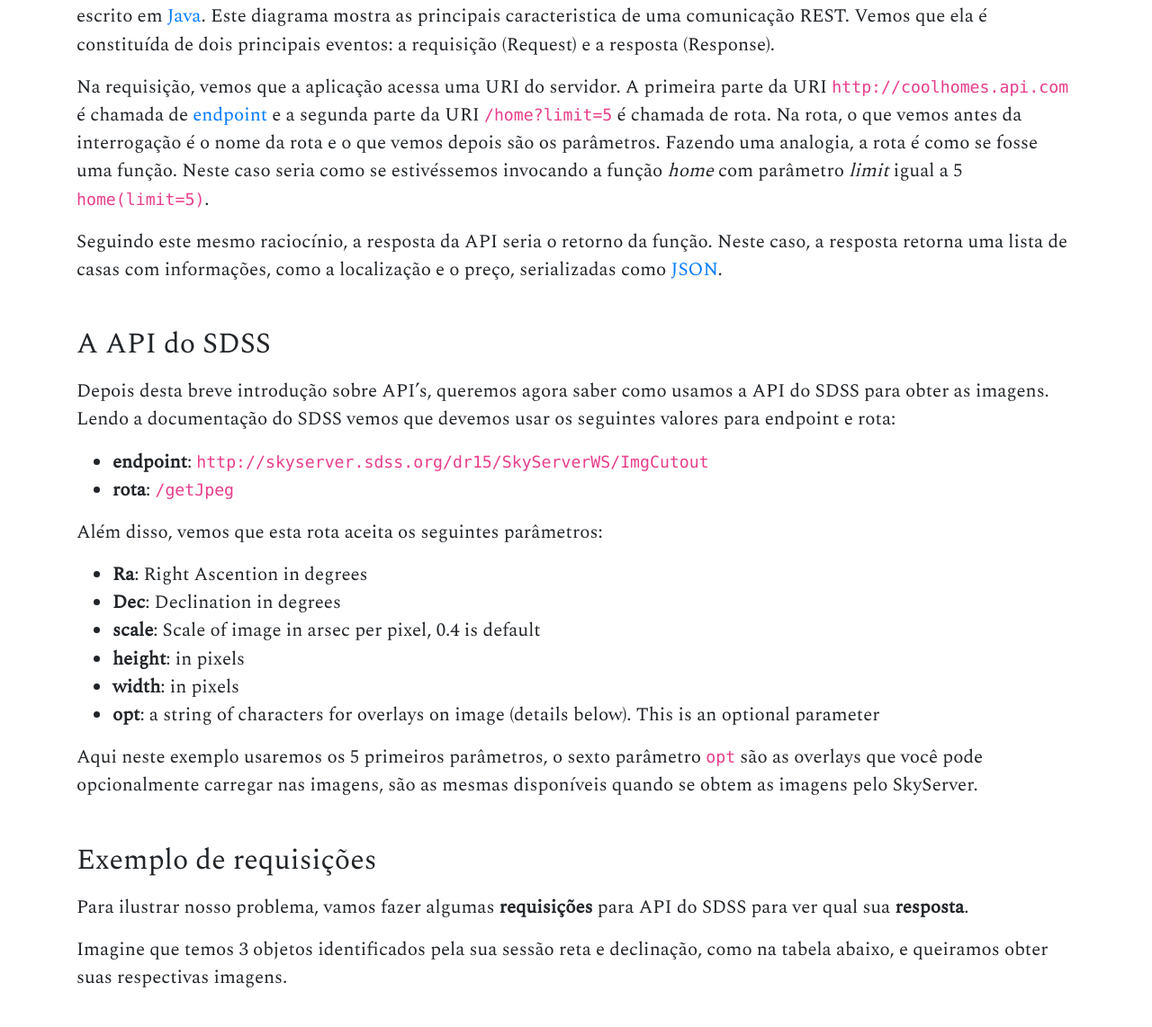
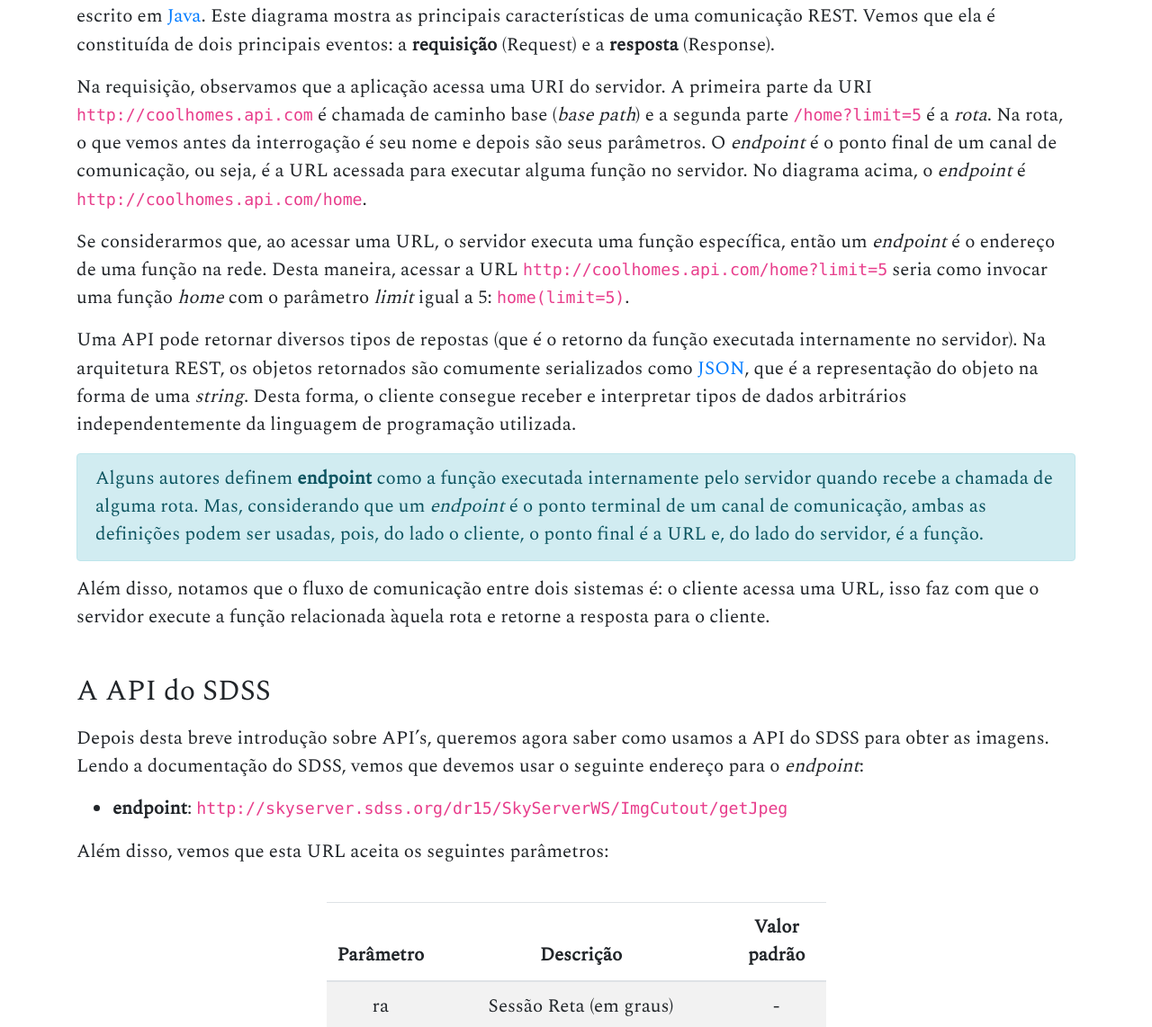
Before and after one commit to iagml/website, a Jekyll site: the page built from _posts/2019-11-11-automatizando-download-de-imagens-do-sdss.md, in a window 1280 px wide and 1400 px high, scrolled down 1895 px. Shown: the part 258-1400 px from the top of the window at 90% size. Built offline with Jekyll 4.4.1, drawn with Linux system fonts in a browser that asks for light colours; comment, search, counter and statistics services are not loaded; some of the changed text lies outside the part shown.

Commit message:
correções no texto do artigo

````diff
--- a/_posts/2019-11-11-automatizando-download-de-imagens-do-sdss.md
+++ b/_posts/2019-11-11-automatizando-download-de-imagens-do-sdss.md
@@ -13,45 +13,91 @@
 
 ## Como o SDSS disponibiliza suas imagens?
 
-A forma mais comum de acessar o catálogo de imagens do SDSS é pela página do [SkyServer](https://skyserver.sdss.org/dr15/en/tools/chart/list.aspx), que é uma interface de usuário ([UI](https://en.wikipedia.org/wiki/User_interface)) para obtenção das imagens, ou seja, uma interface entre o servidor e a pessoa na qual o usuário interage com o servidor de forma gráfica. Mas além da interface de usuário, o SDSS disponibiliza uma interface de programação de aplicação ([API](https://en.wikipedia.org/wiki/Application_programming_interface)), que é uma forma do servidor se comunicar diretamente com outro programa.
+A forma mais comum de acessar o catálogo de imagens do SDSS é pela página do [SkyServer](https://skyserver.sdss.org/dr15/en/tools/chart/list.aspx), que é uma interface gráfica de usuário ([GUI](https://en.wikipedia.org/wiki/Graphical_user_interface)), ou seja, uma interface entre o servidor e a pessoa, que é feita de forma gráfica. Mas além da interface de usuário, o SDSS disponibiliza uma interface de programação de aplicação ([API](https://en.wikipedia.org/wiki/Application_programming_interface)), que é uma forma do [servidor](https://en.wikipedia.org/wiki/Server_(computing)) se comunicar diretamente com outro programa ([cliente](https://en.wikipedia.org/wiki/Client_(computing))).
 
-A API do SDSS está documentada [nesta página](http://skyserver.sdss.org/dr15/en/help/docs/api.aspx). Ela disponibiliza mais dados além de images, mas aqui veremos como usá-la para fazer nosso programa se comunicar diretamente com o servidor do SDSS para obter imagens.
+A API do SDSS está documentada [nesta página](http://skyserver.sdss.org/dr15/en/help/docs/api.aspx). Ela disponibiliza mais dados além de images, mas aqui veremos como usá-la para obter imagens.
 
 ## Como funciona uma API?
 
 Simplificadamente, o funcionamento de uma API é análogo ao de uma função. A diferença é que você não está invocando uma função do seu programa, mas de um outro programa, escrito em outra linguagem e executado em outro computador. Sendo assim, você precisa chamar essa função pela internet.
 
-Mas como é possível executar uma função escrita em outra linguagem e executando em outro computador? Isso é possível porque os pragramas que são projetados para comunicar com outros programas usam um padrão de comunicação. No caso do SDSS, é implementada uma arquitetura de software chamada [REST](https://en.wikipedia.org/wiki/Representational_state_transfer), que é a mais comumente usada para esta finalidade.
+*Mas como é possível executar uma função escrita em outra linguagem e executando em outro computador?* Isso é possível porque os programas que são projetados para comunicar com outros programas usam um padrão de comunicação. No caso do SDSS, é implementada uma arquitetura de software chamada [REST](https://en.wikipedia.org/wiki/Representational_state_transfer), que é a mais uma das mais comuns usadas para esta finalidade.
 
-Os programas que se comunicam por uma API REST usam o protocolo [HTTP](https://en.wikipedia.org/wiki/Hypertext_Transfer_Protocol) para trocar informações. Assim, para que um programa executar uma determinada função no servidor, basta que acesse uma [URL](https://en.wikipedia.org/wiki/URL). Cada URL do servidor representa uma função, nela também é possível passar parâmetros. Isso também é chamada de *Rota da API*.
+Os programas que se comunicam por uma API REST usam o protocolo [HTTP](https://en.wikipedia.org/wiki/Hypertext_Transfer_Protocol) para trocar informações. Assim, para que um programa executar uma determinada função no servidor, basta que acesse uma [URL](https://en.wikipedia.org/wiki/URL). Cada URL do servidor representa uma função, que também pode ser chamada de [endpoint](https://en.wikipedia.org/wiki/Web_API#Endpoints).
 
 ## Mecanismo de uma API
 
 <img src="https://idratherbewritingmedia.com/images/api/restapi_restapi.svg" width="600px" style="max-width:100%;" class="mx-auto d-block">
 
-No exemplo ilustrado pelo diagama acima, vemos um programa escrito em [Ruby](https://en.wikipedia.org/wiki/Ruby_(programming_language)) se comunicando com um servidor escrito em [Java](https://en.wikipedia.org/wiki/Java_(programming_language)). Este diagrama mostra as principais caracteristica de uma comunicação REST. Vemos que ela é constituída de dois principais eventos: a requisição (Request) e a resposta (Response).
+No exemplo ilustrado pelo diagama acima, vemos um programa escrito em [Ruby](https://en.wikipedia.org/wiki/Ruby_(programming_language)) se comunicando com um servidor escrito em [Java](https://en.wikipedia.org/wiki/Java_(programming_language)). Este diagrama mostra as principais características de uma comunicação REST. Vemos que ela é constituída de dois principais eventos: a **requisição** (Request) e a **resposta** (Response).
 
-Na requisição, vemos que a aplicação acessa uma URI do servidor. A primeira parte da URI `http://coolhomes.api.com` é chamada de [endpoint](https://en.wikipedia.org/wiki/Web_API#Endpoints) e a segunda parte da URI `/home?limit=5` é chamada de rota. Na rota, o que vemos antes da interrogação é o nome da rota e o que vemos depois são os parâmetros. Fazendo uma analogia, a rota é como se fosse uma função. Neste caso seria como se estivéssemos invocando a função *home* com parâmetro *limit* igual a 5  `home(limit=5)`.
+Na requisição, observamos que a aplicação acessa uma URI do servidor. A primeira parte da URI `http://coolhomes.api.com` é chamada de caminho base (*base path*) e a segunda parte `/home?limit=5` é a *rota*. Na rota, o que vemos antes da interrogação é seu nome e depois são seus parâmetros. O *endpoint* é o ponto final de um canal de comunicação, ou seja, é a URL acessada para executar alguma função no servidor. No diagrama acima, o *endpoint* é `http://coolhomes.api.com/home`.
 
-Seguindo este mesmo raciocínio, a resposta da API seria o retorno da função. Neste caso, a resposta retorna uma lista de casas com informações, como a localização e o preço, serializadas como [JSON](https://en.wikipedia.org/wiki/JSON).
+Se considerarmos que, ao acessar uma URL, o servidor executa uma função específica, então um *endpoint* é o endereço de uma função na rede. Desta maneira, acessar a URL `http://coolhomes.api.com/home?limit=5` seria como invocar uma função *home* com o parâmetro *limit* igual a 5: `home(limit=5)`.
+
+Uma API pode retornar diversos tipos de repostas (que é o retorno da função executada internamente no servidor). Na arquitetura REST, os objetos retornados são comumente serializados como [JSON](https://en.wikipedia.org/wiki/JSON), que é a representação do objeto na forma de uma *string*. Desta forma, o cliente consegue receber e interpretar tipos de dados arbitrários independentemente da linguagem de programação utilizada.
+
+<div class="alert alert-info">
+  Alguns autores definem <b>endpoint</b> como a função executada internamente pelo servidor quando recebe a chamada de alguma rota. Mas, considerando que um <i>endpoint</i> é o ponto terminal de um canal de comunicação, ambas as definições podem ser usadas, pois, do lado o cliente, o ponto final é a URL e, do lado do servidor, é a função.
+</div>
+
+Além disso, notamos que o fluxo de comunicação entre dois sistemas é: o cliente acessa uma URL, isso faz com que o servidor execute a função relacionada àquela rota e retorne a resposta para o cliente.
 
 ## A API do SDSS
 
-Depois desta breve introdução sobre API's, queremos agora saber como usamos a API do SDSS para obter as imagens. Lendo a documentação do SDSS vemos que devemos usar os seguintes valores para endpoint e rota:
+Depois desta breve introdução sobre API's, queremos agora saber como usamos a API do SDSS para obter as imagens. Lendo a documentação do SDSS, vemos que devemos usar o seguinte endereço para o  *endpoint*:
 
-- **endpoint**: `http://skyserver.sdss.org/dr15/SkyServerWS/ImgCutout`
-- **rota**: `/getJpeg`
+- **endpoint**: `http://skyserver.sdss.org/dr15/SkyServerWS/ImgCutout/getJpeg`
 
-Além disso, vemos que esta rota aceita os seguintes parâmetros:
+Além disso, vemos que esta URL aceita os seguintes parâmetros:
 
-- **Ra**: Right Ascention in degrees
-- **Dec**: Declination in degrees
-- **scale**: Scale of image in arsec per pixel, 0.4 is default
-- **height**: in pixels
-- **width**: in pixels
-- **opt**: a string of characters for overlays on image (details below). This is an optional parameter
+<div class="table-wrapper">
+  <table class="table table-striped text-center">
+    <thead>
+      <tr>
+        <th>Parâmetro</th>
+        <th>Descrição</th>
+        <th>Valor padrão</th>
+      </tr>
+    </thead>
+    <tbody>
+      <tr>
+        <td>ra</td>
+        <td>Sessão Reta (em graus)</td>
+        <td>-</td>
+      </tr>
+      <tr>
+        <td>dec</td>
+        <td>Declinação (em graus)</td>
+        <td>-</td>
+      </tr>
+      <tr>
+        <td>scale</td>
+        <td>Escala da imagem (em arsec por pixel)</td>
+        <td>0.4</td>
+      </tr>
+      <tr>
+        <td>height</td>
+        <td>Altura da imagem (em pixels)</td>
+        <td>512</td>
+      </tr>
+      <tr>
+        <td>width</td>
+        <td>Largura da imagem (em pixels)</td>
+        <td>512</td>
+      </tr>
+      <tr>
+        <td>opt</td>
+        <td>Uma string com as overlays que serão carregadas sobre a imagem</td>
+        <td>-</td>
+      </tr>
+    </tbody>
+  </table>
+</div>
 
-Aqui neste exemplo usaremos os 5 primeiros parâmetros, o sexto parâmetro `opt` são as overlays que você pode opcionalmente carregar nas imagens, são as mesmas disponíveis quando se obtem as imagens pelo SkyServer.
+Os parâmtros **ra** e **dec** são obrigatórios, já os demais são opcionais, visto que têm um valor padrão.
+
+Neste exemplo, usaremos os 5 primeiros parâmetros, o sexto parâmetro `opt` são as overlays que podem ser opcionalmente carregadas nas imagens, são as mesmas overlays disponíveis quando se obtém as imagens pelo site do SkyServer.
 
 ## Exemplo de requisições
 
@@ -130,19 +176,23 @@
 - Iterar sobre uma [coleção](https://en.wikipedia.org/wiki/Collection_(abstract_data_type)) de dados (DataFrame, Lista, etc.) e montar as URL's para fazer a requisição.
 - Salvar a resposta da API (imagem) no disco.
 
+<div class="alert alert-info">
+  Aqui usaremos a linguagem <b>Python</b> para escrever nosso programa, mas ele poderia ser escrito em qualquer linguagem de programação que tenha uma biblioteca de abstração da camada de rede para enviar e receber pacotes usando o protocolo HTTP.
+</div>
+
 # Implementação
 
 Primeiro, vamos implementar uma função que recebe os parâmetros aceitos pela rota da API do SDSS e montar nossa URL.
 
 ```py
 def create_request_url(ra, dec, width=200, height=200, scale=.3):
-  ROUTE = 'http://skyserver.sdss.org/dr15/SkyServerWS/ImgCutout/getjpeg'
-  return f'{ROUTE}?ra={ra}&dec={dec}&width={width}&height={height}&scale={scale}'
+  ENDPOINT = 'http://skyserver.sdss.org/dr15/SkyServerWS/ImgCutout/getjpeg'
+  return f'{ENDPOINT}?ra={ra}&dec={dec}&width={width}&height={height}&scale={scale}'
 ```
 
 A função `create_request_url` possui dois parâmetros obrigatórios: **ra** e **dec**. Os demais são opicionais.
 
-Agora vamos implementar uma função que receba uma URL, faça a *requisição* e salve a *resposta* (imagem) no disco. Para isso, vamos utilizar a biblioteca `requests` do python.
+Agora vamos implementar uma função que receba uma URL, faça a *requisição* e salve a *resposta* (imagem) no disco. Para isso, vamos utilizar a biblioteca [requests](https://requests.readthedocs.io/en/master/), que é responsável pelo envio e recebimento de pacotes através da rede.
 
 ```py
 import requests
@@ -169,7 +219,7 @@
     download_image(url, filename)
 ```
 
-A função `batch_download` itera sobre um DataFrame e faz chamadas em batelada da função `download_image` até que todos os objetos estejem baixados.
+A função `batch_download` itera sobre um DataFrame e chama a função `download_image` para cada objeto da coleção recebida como parâmetro.
 
 Para ilustrar este exemplo, vamos usar um dataset de amostra com 50 objetos. Estes dados estão num arquivo CSV que contém os dados de RA e DEC de cada objeto. O trecho de código abaixo carrega o dataset e chama a função `batch_download`, nossa função principal.
 
@@ -180,7 +230,7 @@
 
 A imagem abaixo mostra as imagens baixadas pelo programa.
 
-<img src="/assets/img/galaxies.jpg" class="d-block mx-auto" width="800px" style="max-width: 100%">
+<img src="/assets/img/galaxies.jpg" class="d-block mx-auto" width="860px" style="max-width: 100%">
 
 # Jupyter Notebooks
 
````
